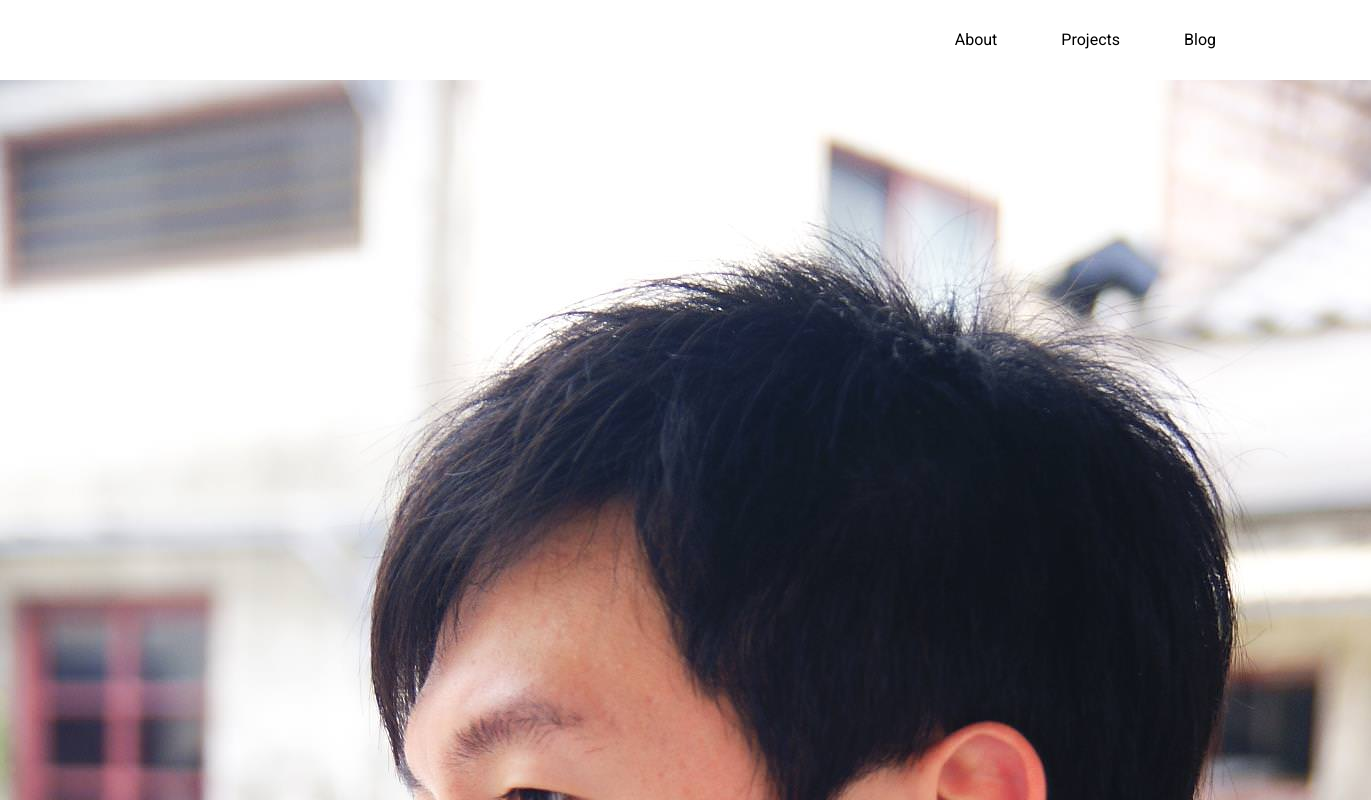
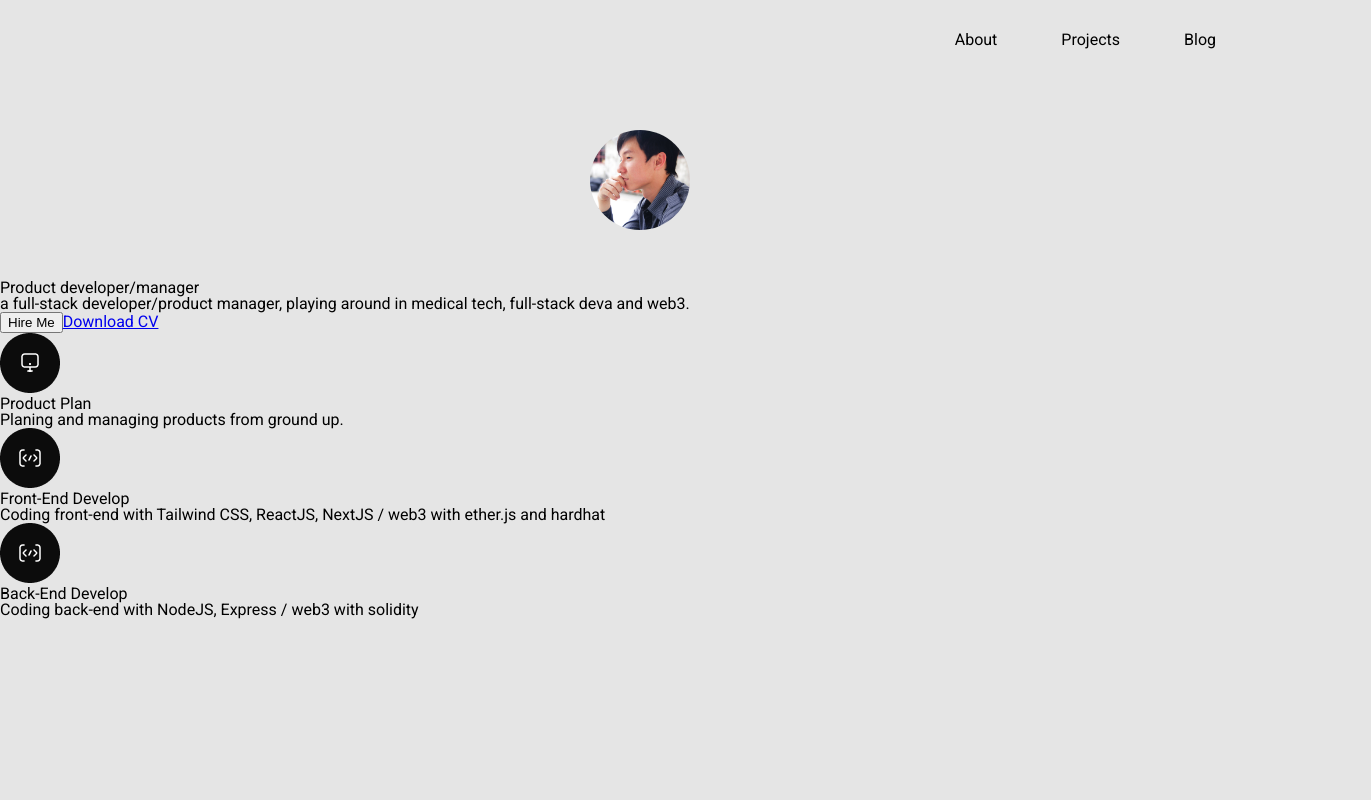
Before and after one commit to flywww/PersonalSite, a React (Vite) app: page / in a window 1280 px wide. Shown: the top 800 px of the page, 1371 px wide, since content can reach past the window. Built offline with nearby package versions, Linux system fonts and the light colour scheme.

Commit message:
avatar done

```diff
--- a/public/styles.css
+++ b/public/styles.css
@@ -21,6 +21,7 @@
 body{
   font-family: var(--main-font);
   font-size: var(--body-font-size);
+  background-color: #e5e5e5;
 }
 
 /* Navigation */
@@ -45,3 +46,19 @@ body{
 .nav__item a:hover{
   color: var(--link-hover-color);
 }
+
+/* Avatar */
+.avatar{
+  display: flex;
+  justify-content: center;
+  align-items: center;
+  width: 100%;
+  height: 200px;
+}
+
+.avatar__image {
+ width: 100px;
+ height: 100px;
+ object-fit: cover;
+ border-radius: 50%;
+}
--- a/src/main.jsx
+++ b/src/main.jsx
@@ -1,7 +1,6 @@
 import React from 'react'
 import ReactDOM from 'react-dom/client'
 import App from './components/App.jsx'
-import './index.css'
 
 ReactDOM.createRoot(document.getElementById('root')).render(
   <React.StrictMode>
```
Also changed, not shown: src/index.css (deleted).
